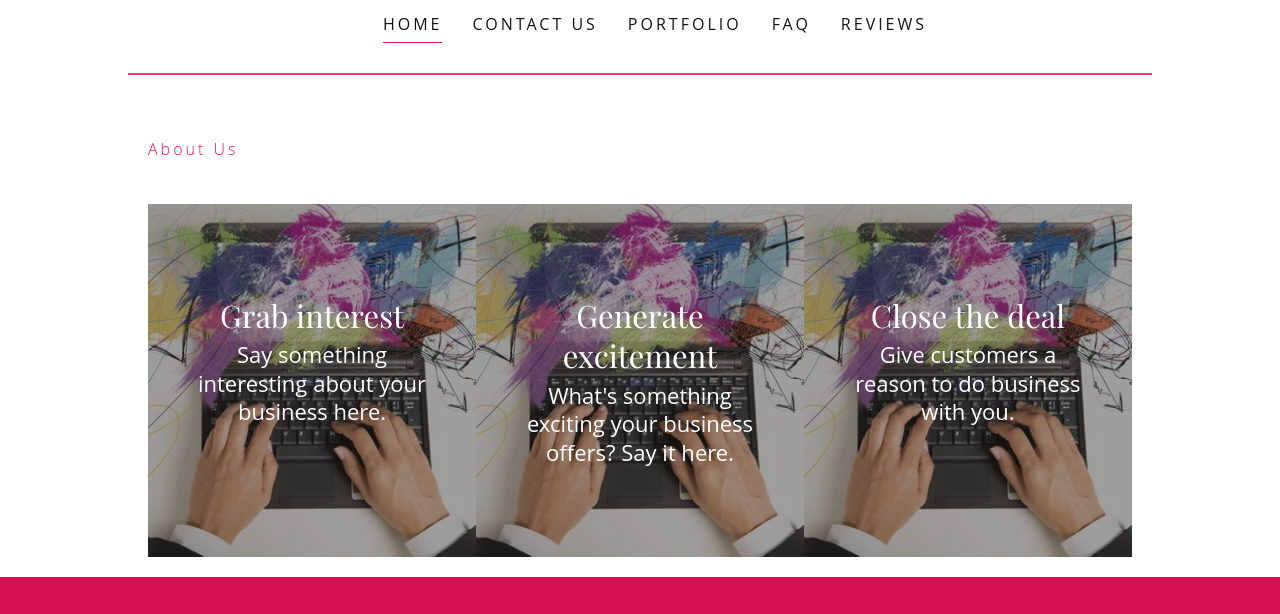
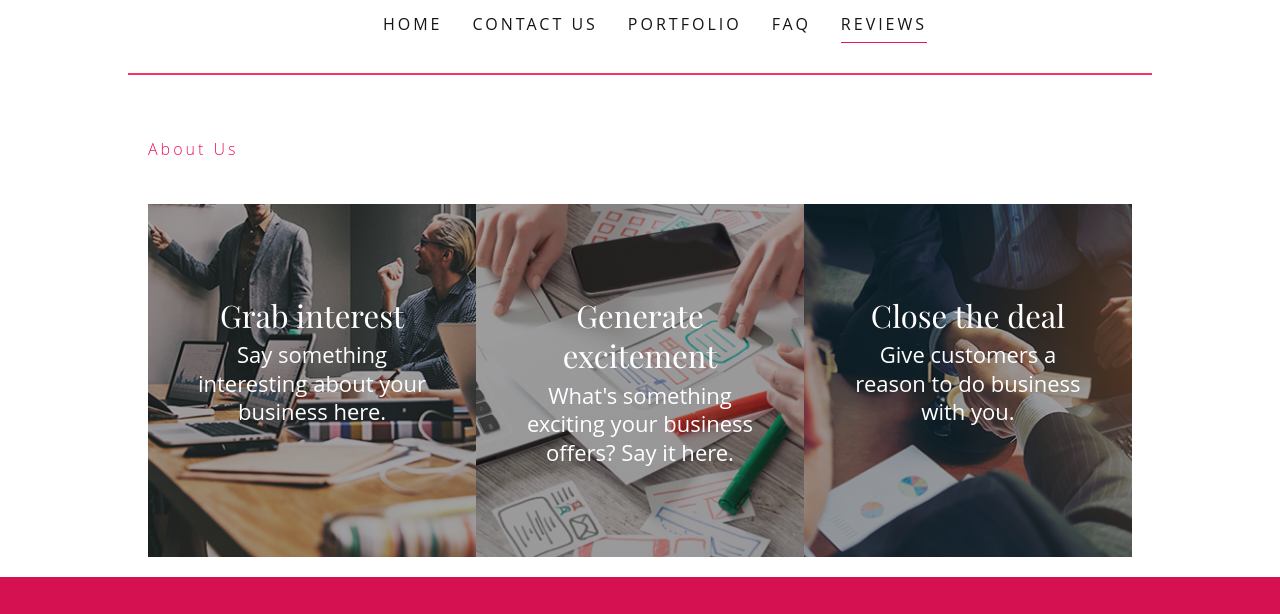
Before and after one commit to mustaqeem302/p2xgraphic, a plain HTML site: page Reviews.html in a window 1280 px wide. Shown: the part 174-788 px from the top of the page. Drawn offline with nearby package versions, Linux system fonts and the light colour scheme.

Commit message:
bug remove
nav boader line change in every pages

```diff
--- a/Reviews.html
+++ b/Reviews.html
@@ -24,11 +24,11 @@
                     <nav id ="navigation" class="nav">
                         <div class="remove-icon"><img src="img/cross.svg" class="cross-size" alt="cross_button"></div>
                         <ul class="header-C2-r1">
-                            <li><a class="li-border"  id="for-bold" href="./index.html">HOME</a></li>
+                            <li><a href="./index.html">HOME</a></li>
                             <li><a href="./contantus.html">CONTACT US</a></li>
                             <li><a href="./portfolio.html">PORTFOLIO</a></li>
                             <li><a href="./FAQ.html">FAQ</a></li>
-                            <li><a href="./Reviews.html">REVIEWS</a></li>
+                            <li><a class="li-border"  id="for-bold" class="li-border" href="./Reviews.html">REVIEWS</a></li>
                         </ul>
                     </nav>
                 </div> <!--/navigation-bar-->
--- a/css/base.css
+++ b/css/base.css
@@ -296,13 +296,13 @@ a{
 }
 
 .review-primay-container{
-    background-image:linear-gradient(rgba(22,22,22,0.4),rgba(22,22,22,0.4)), url(../img/cr=w_365,h_365.webp);
+    background-image:linear-gradient(rgba(22,22,22,0.4),rgba(22,22,22,0.4)), url(../img/Reviewspage-pic/Grab_interest.png);
 }
 .review-secondary-container{
-    background-image:linear-gradient(rgba(22,22,22,0.4),rgba(22,22,22,0.4)), url(../img/cr=w_365,h_365.webp);
+    background-image:linear-gradient(rgba(22,22,22,0.4),rgba(22,22,22,0.4)), url(../img/Reviewspage-pic/Genera_excitement.png);
 }
 .review-third-container{
-     background-image:linear-gradient(rgba(22,22,22,0.4),rgba(22,22,22,0.4)), url(../img/cr=w_365,h_365.webp);
+     background-image:linear-gradient(rgba(22,22,22,0.4),rgba(22,22,22,0.4)), url(../img/Reviewspage-pic/Close_the_deal.png);
 }
 
 
```
Also changed, not shown: FAQ.html (+2 -2 lines), contantus.html (+2 -2 lines), index.html (+4 -4 lines), portfolio.html (+2 -2 lines), img/Reviewspage-pic/Close_the_deal.png (added), img/Reviewspage-pic/Genera_excitement.png (added), img/Reviewspage-pic/Grab_interest.png (added).
